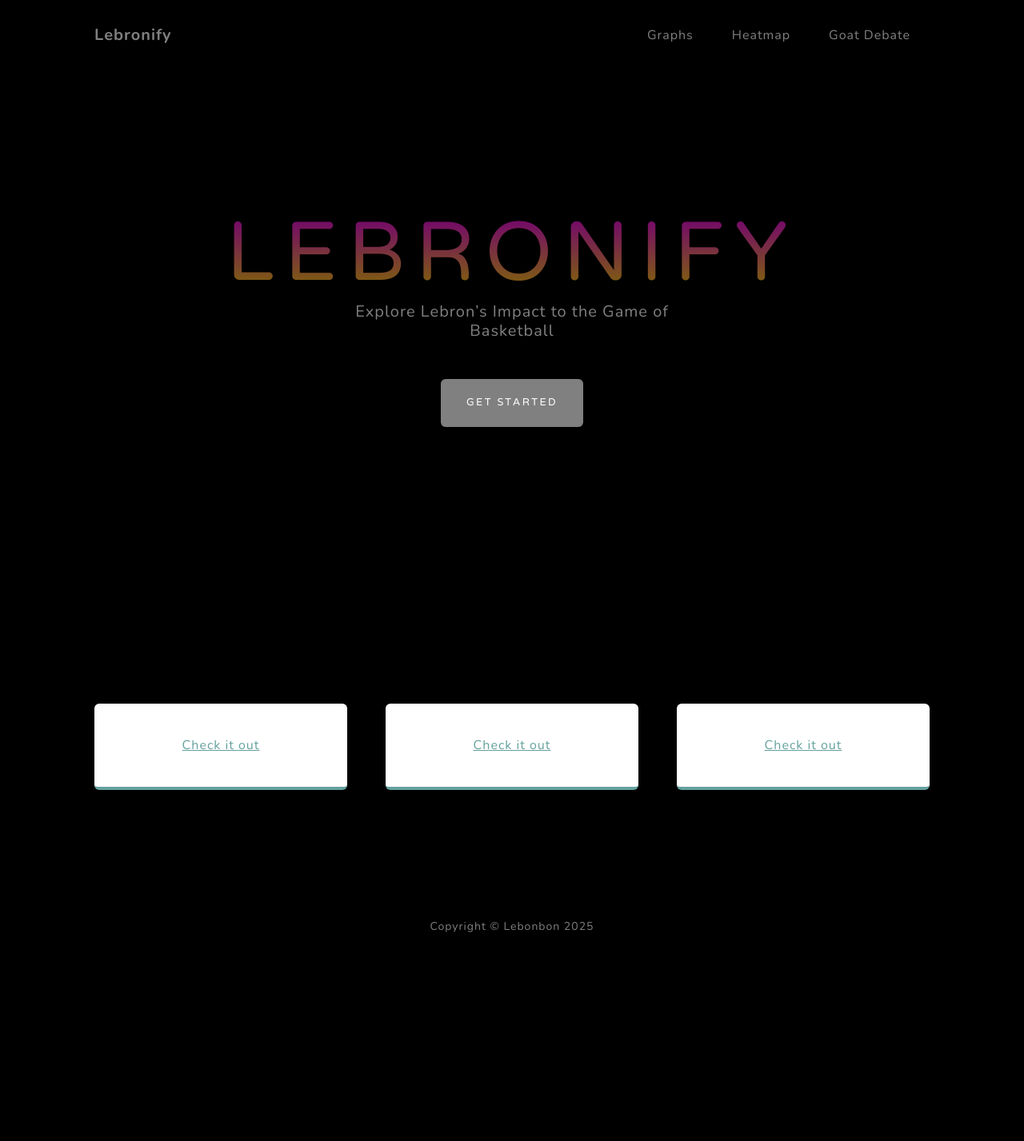
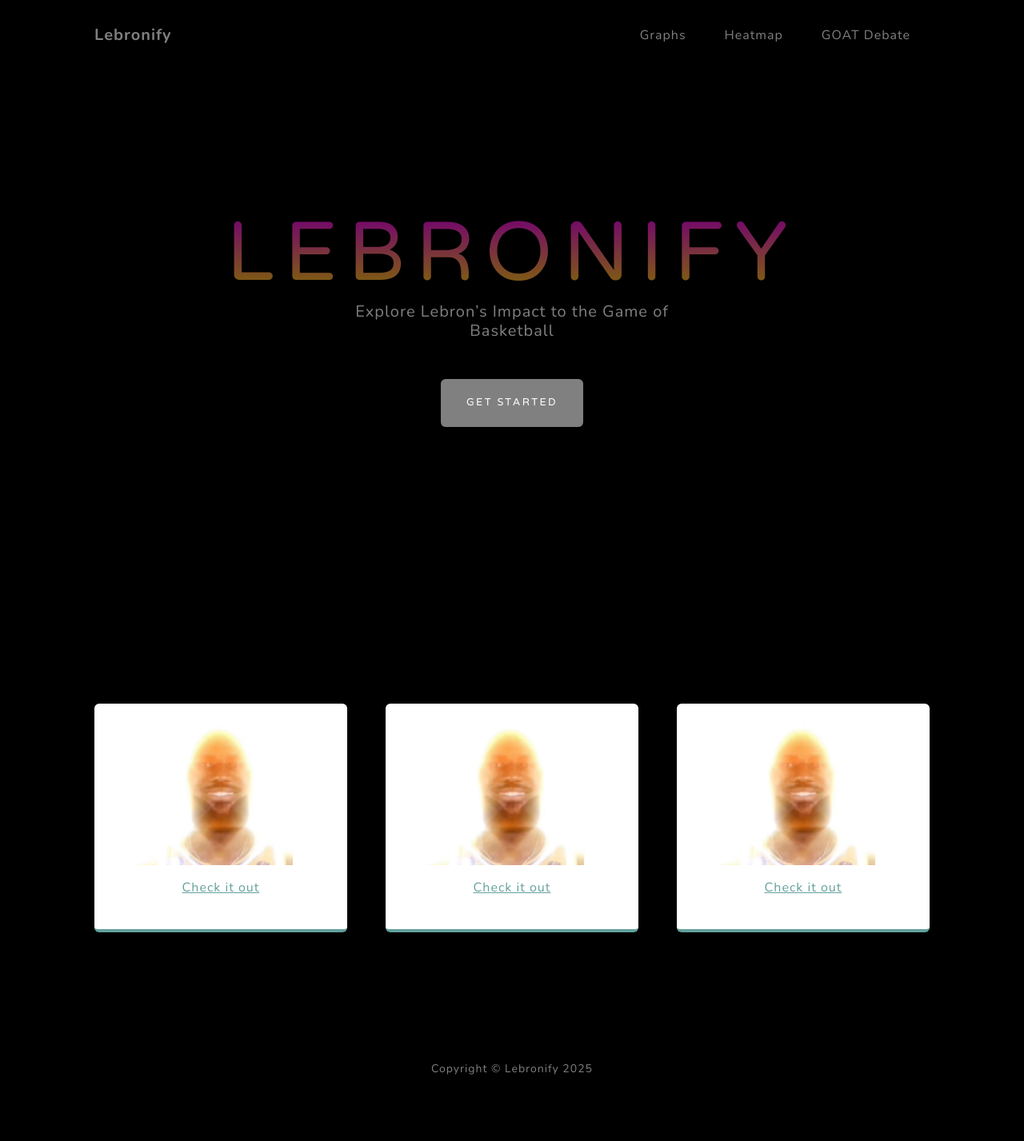
Before and after one commit to Arq0n/Lebronify, a Flask app: page / in a window 1280 px wide. Shown: the whole page at 80% size. Before the commit the page ends 1166 px from the top, so only its background shows below. Run offline with Flask 3, Linux system fonts and the light colour scheme; some libraries are stand-ins or nearby versions.

Commit message:
Organize cards for index page

```diff
--- a/src/templates/index.html
+++ b/src/templates/index.html
@@ -30,7 +30,7 @@
                     <ul class="navbar-nav ms-auto">
                         <li class="nav-item"><a class="nav-link" href="#graphs">Graphs</a></li>
                         <li class="nav-item"><a class="nav-link" href="/heatmap">Heatmap</a></li>
-                        <li class="nav-item"><a class="nav-link" href="/goat">Goat Debate</a></li>
+                        <li class="nav-item"><a class="nav-link" href="/goat">GOAT Debate</a></li>
                     </ul>
                 </div>
             </div>
@@ -53,6 +53,7 @@
                 <div class="row gx-4 gx-lg-5">
                     <div class="col-md-4 mb-3 mb-md-0">
                         <div class="card py-4 h-100">
+                            <img src="../static/images/lebonbon.jpeg" class="card-img-top">
                             <div class="card-body text-center">
                                 <a href="#" class="stretched-link">Check it out</a>
                               </div>
@@ -60,6 +61,7 @@
                     </div>
                     <div class="col-md-4 mb-3 mb-md-0">
                         <div class="card py-4 h-100">
+                            <img src="../static/images/lebonbon.jpeg" class="card-img-top">
                             <div class="card-body text-center">
                                 <a href="#" class="stretched-link">Check it out</a>
                               </div>
@@ -67,6 +69,7 @@
                     </div>
                     <div class="col-md-4 mb-3 mb-md-0">
                         <div class="card py-4 h-100">
+                            <img src="../static/images/lebonbon.jpeg" class="card-img-top">
                             <div class="card-body text-center">
                                 <a href="#" class="stretched-link">Check it out</a>
                               </div>
@@ -78,7 +81,7 @@
                 </div>
             </div>
         </section>
-        <footer class="footer bg-black small text-center text-white-50"><div class="container px-4 px-lg-5">Copyright &copy; Lebonbon 2025</div></footer>
+        <footer class="footer bg-black small text-center text-white-50"><div class="container px-4 px-lg-5">Copyright &copy; Lebronify 2025</div></footer>
 
     </body>
 </html>
```
